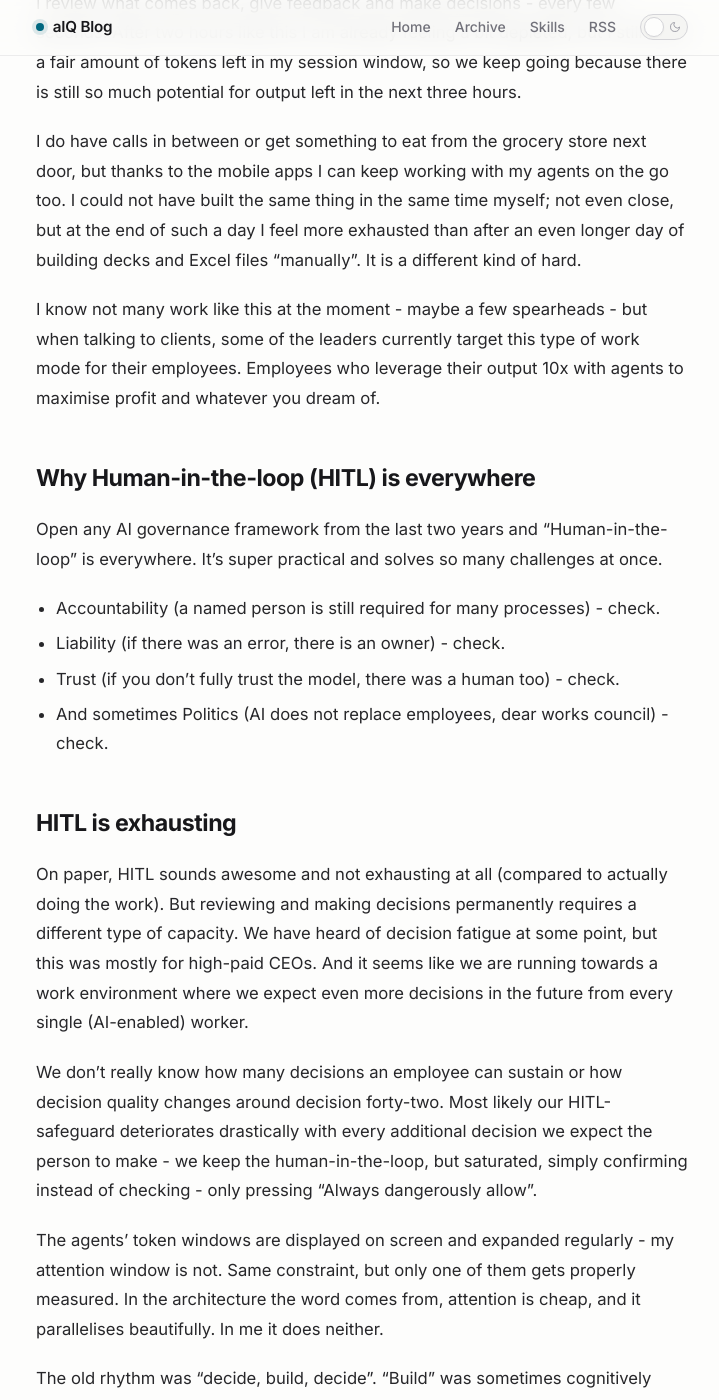
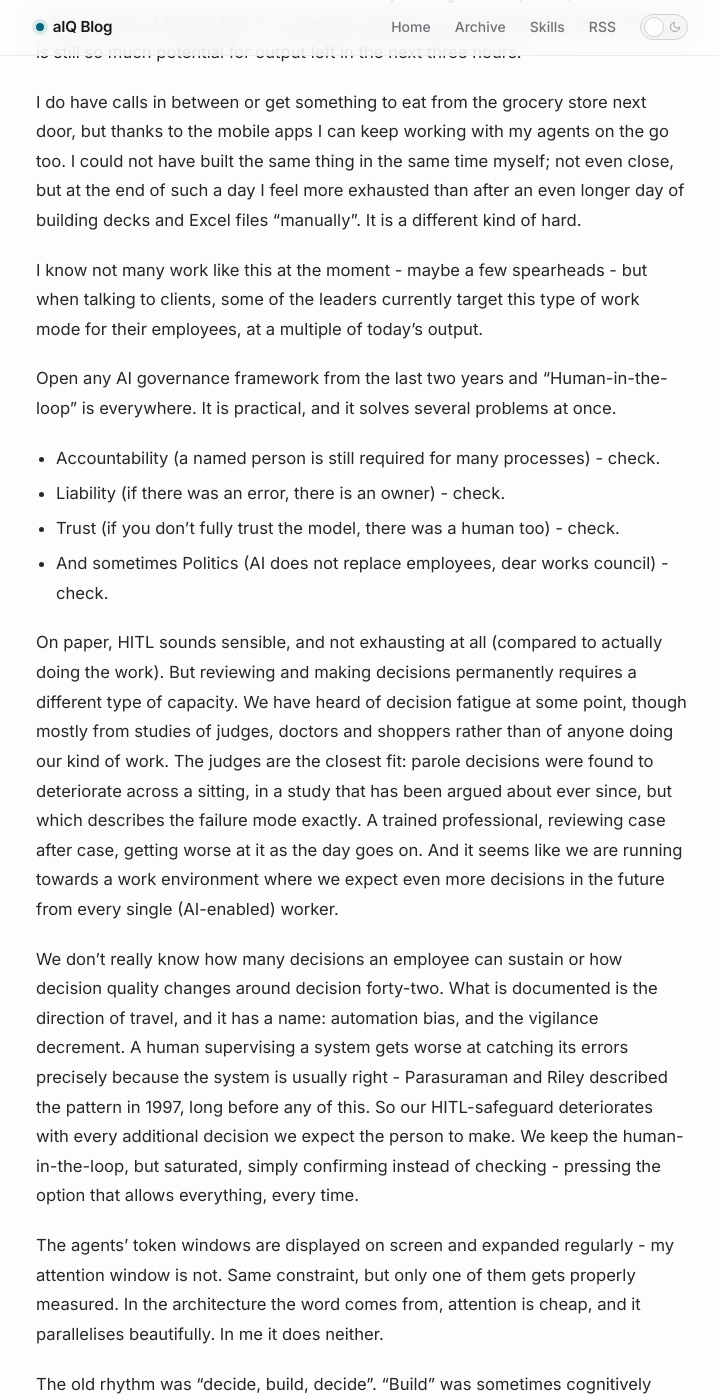
Before and after one commit to accilium/aIQ-blog, a Jekyll site: the page built from _posts/2026-08-21-attention-is-all-you-need.md, in a window 1280 px wide and 1400 px high, scrolled down 449 px. Shown: the whole window, without its empty margins (278-997 px from the left). Built offline with Jekyll 4.4.1, drawn with Linux system fonts in a browser that asks for light colours; some of the changed text lies outside the part shown.

Commit message:
Attention Is All You Need: apply the review notes on the post (#23)

```diff
--- a/_posts/2026-08-21-attention-is-all-you-need.md
+++ b/_posts/2026-08-21-attention-is-all-you-need.md
@@ -11,22 +11,18 @@
 
 I do have calls in between or get something to eat from the grocery store next door, but thanks to the mobile apps I can keep working with my agents on the go too. I could not have built the same thing in the same time myself; not even close, but at the end of such a day I feel more exhausted than after an even longer day of building decks and Excel files "manually". It is a different kind of hard.
 
-I know not many work like this at the moment - maybe a few spearheads - but when talking to clients, some of the leaders currently target this type of work mode for their employees. Employees who leverage their output 10x with agents to maximise profit and whatever you dream of.
+I know not many work like this at the moment - maybe a few spearheads - but when talking to clients, some of the leaders currently target this type of work mode for their employees, at a multiple of today's output.
 
-## Why Human-in-the-loop (HITL) is everywhere
-
-Open any AI governance framework from the last two years and "Human-in-the-loop" is everywhere. It's super practical and solves so many challenges at once.
+Open any AI governance framework from the last two years and "Human-in-the-loop" is everywhere. It is practical, and it solves several problems at once.
 
 - Accountability (a named person is still required for many processes) - check.
 - Liability (if there was an error, there is an owner) - check.
 - Trust (if you don't fully trust the model, there was a human too) - check.
 - And sometimes Politics (AI does not replace employees, dear works council) - check.
 
-## HITL is exhausting
+On paper, HITL sounds sensible, and not exhausting at all (compared to actually doing the work). But reviewing and making decisions permanently requires a different type of capacity. We have heard of decision fatigue at some point, though mostly from studies of judges, doctors and shoppers rather than of anyone doing our kind of work. The judges are the closest fit: parole decisions were found to deteriorate across a sitting, in a study that has been argued about ever since, but which describes the failure mode exactly. A trained professional, reviewing case after case, getting worse at it as the day goes on. And it seems like we are running towards a work environment where we expect even more decisions in the future from every single (AI-enabled) worker.
 
-On paper, HITL sounds awesome and not exhausting at all (compared to actually doing the work). But reviewing and making decisions permanently requires a different type of capacity. We have heard of decision fatigue at some point, but this was mostly for high-paid CEOs. And it seems like we are running towards a work environment where we expect even more decisions in the future from every single (AI-enabled) worker.
-
-We don't really know how many decisions an employee can sustain or how decision quality changes around decision forty-two. Most likely our HITL-safeguard deteriorates drastically with every additional decision we expect the person to make - we keep the human-in-the-loop, but saturated, simply confirming instead of checking - only pressing "Always dangerously allow".
+We don't really know how many decisions an employee can sustain or how decision quality changes around decision forty-two. What is documented is the direction of travel, and it has a name: automation bias, and the vigilance decrement. A human supervising a system gets worse at catching its errors precisely because the system is usually right - Parasuraman and Riley described the pattern in 1997, long before any of this. So our HITL-safeguard deteriorates with every additional decision we expect the person to make. We keep the human-in-the-loop, but saturated, simply confirming instead of checking - pressing the option that allows everything, every time.
 
 The agents' token windows are displayed on screen and expanded regularly - my attention window is not. Same constraint, but only one of them gets properly measured. In the architecture the word comes from, attention is cheap, and it parallelises beautifully. In me it does neither.
 
@@ -36,6 +32,12 @@
 
 Currently I am still exploring how such a work mode can be sustainable. Right now, I am also relying on multiple years of experience, memorised patterns about key decisions and a trained attention span to deal with the "review, decide, delegate, move on" way. That is more or less what seniority is, and together with a strong interest in AI, it is why this is manageable.
 
-What I keep wondering though is what it feels like for someone in their first year who has none of it "automated" yet and pays the full price for every decision - no internal pattern library, memory of comparable cases or experience of when their own judgement deteriorates. I do not know yet - I guess that's a bigger question than this blog post.
+What I keep wondering though is what it feels like for someone in their first year who has none of it "automated" yet and pays the full price for every decision - no internal pattern library, memory of comparable cases or experience of when their own judgement deteriorates.
 
-Source (somewhat at least): Vaswani, A., Shazeer, N., Parmar, N., Uszkoreit, J., Jones, L., Gomez, A. N., Kaiser, Ł., & Polosukhin, I. (2017). Attention is all you need. Advances in Neural Information Processing Systems, 30, 5998–6008
+Sources:
+
+Vaswani, A., Shazeer, N., Parmar, N., Uszkoreit, J., Jones, L., Gomez, A. N., Kaiser, Ł., & Polosukhin, I. (2017). Attention is all you need. Advances in Neural Information Processing Systems, 30, 5998-6008
+
+Parasuraman, R., & Riley, V. (1997). Humans and automation: Use, misuse, disuse, abuse. Human Factors, 39(2), 230-253
+
+Danziger, S., Levav, J., & Avnaim-Pesso, L. (2011). Extraneous factors in judicial decisions. Proceedings of the National Academy of Sciences, 108(17), 6889-6892
```
Also changed, not shown: other parts of _posts/2026-08-21-attention-is-all-you-need.md (+1 -1 lines).
